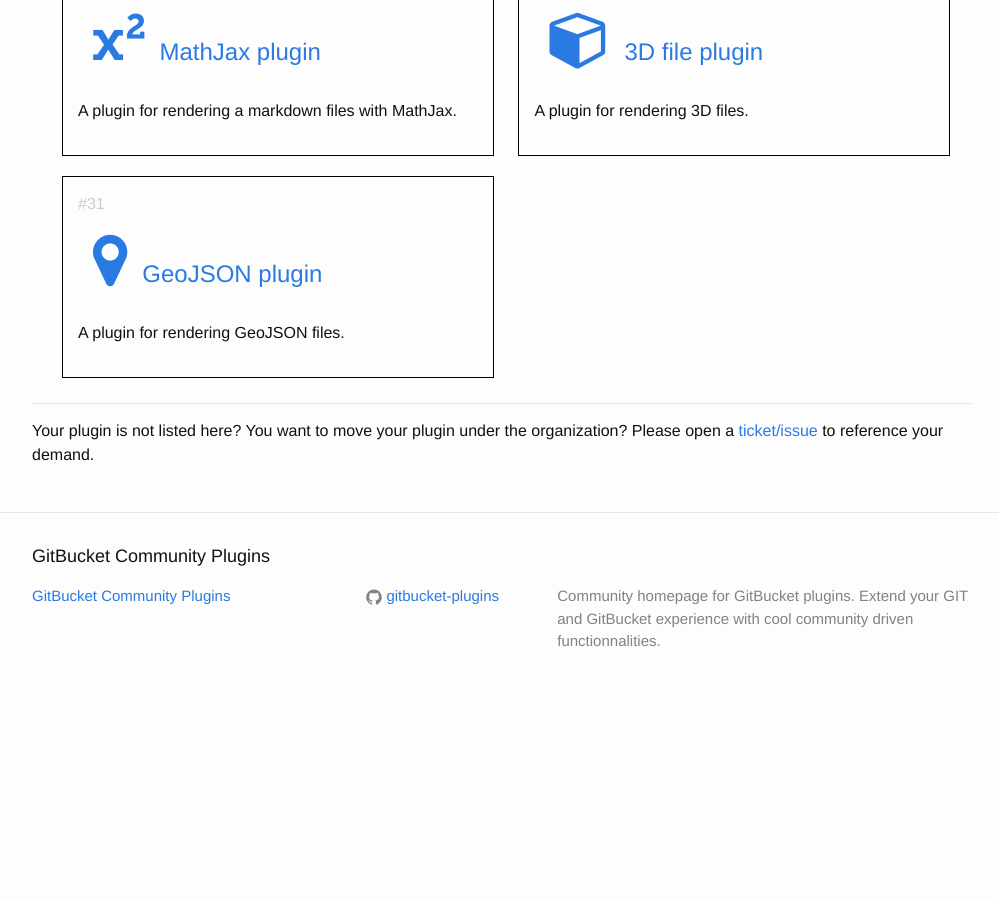
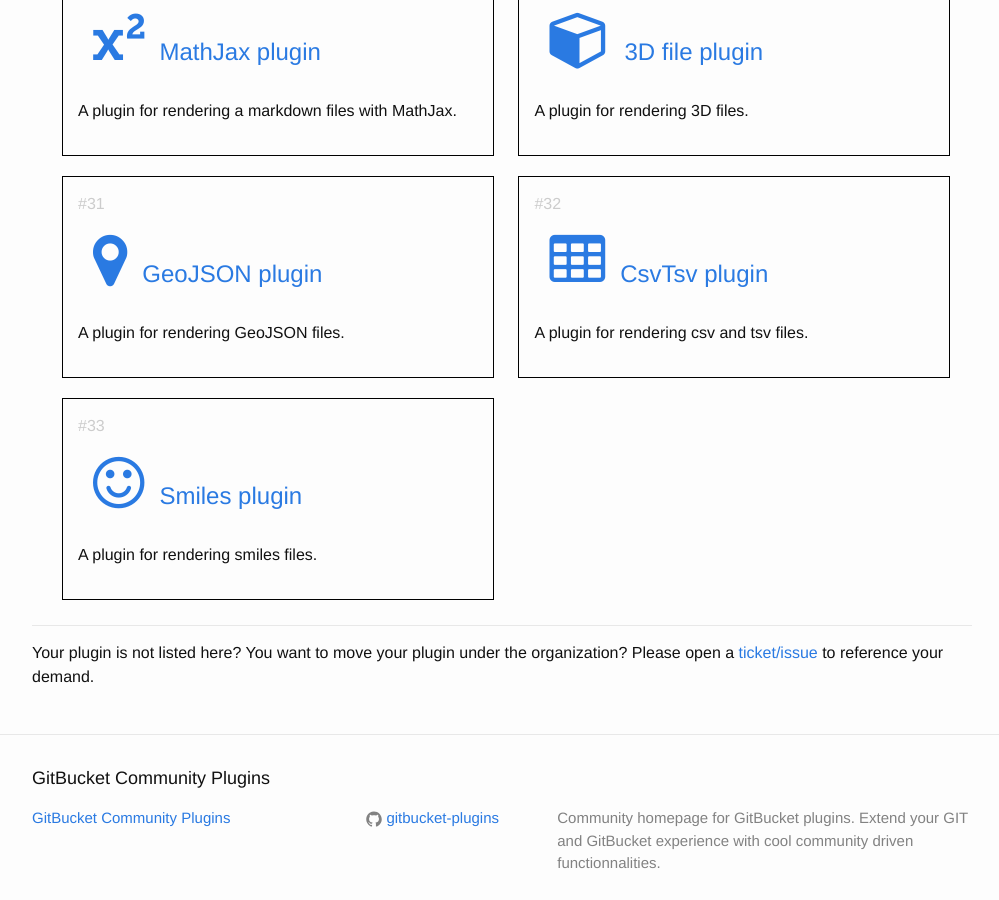
Before and after one commit to gitbucket-plugins/gitbucket-plugins.github.io, a Jekyll site: the page built from index.html, in a window 1280 px wide and 900 px high, scrolled down 3366 px. Shown: the whole window, without its empty margins (138-1137 px from the left). Built offline with Jekyll 4.4.1, drawn with Linux system fonts in a browser that asks for light colours; before the commit the page ends 4079 px from its top, so only the background shows below that.

Commit message:
add plugins

```diff
--- a/_data/plugins.yml
+++ b/_data/plugins.yml
@@ -183,3 +183,15 @@
   url: https://github.com/onukura/gitbucket-geojson-plugin
   icon: fa fa-map-marker
   distributed: false
+
+- name: CsvTsv plugin
+  description: A plugin for rendering csv and tsv files.
+  url: https://github.com/onukura/gitbucket-csvtsv-plugin
+  icon: fa fa-table
+  distributed: false
+
+- name: Smiles plugin
+  description: A plugin for rendering smiles files.
+  url: https://github.com/onukura/gitbucket-smiles-plugin
+  icon: fa fa-smile-o
+  distributed: false
```
